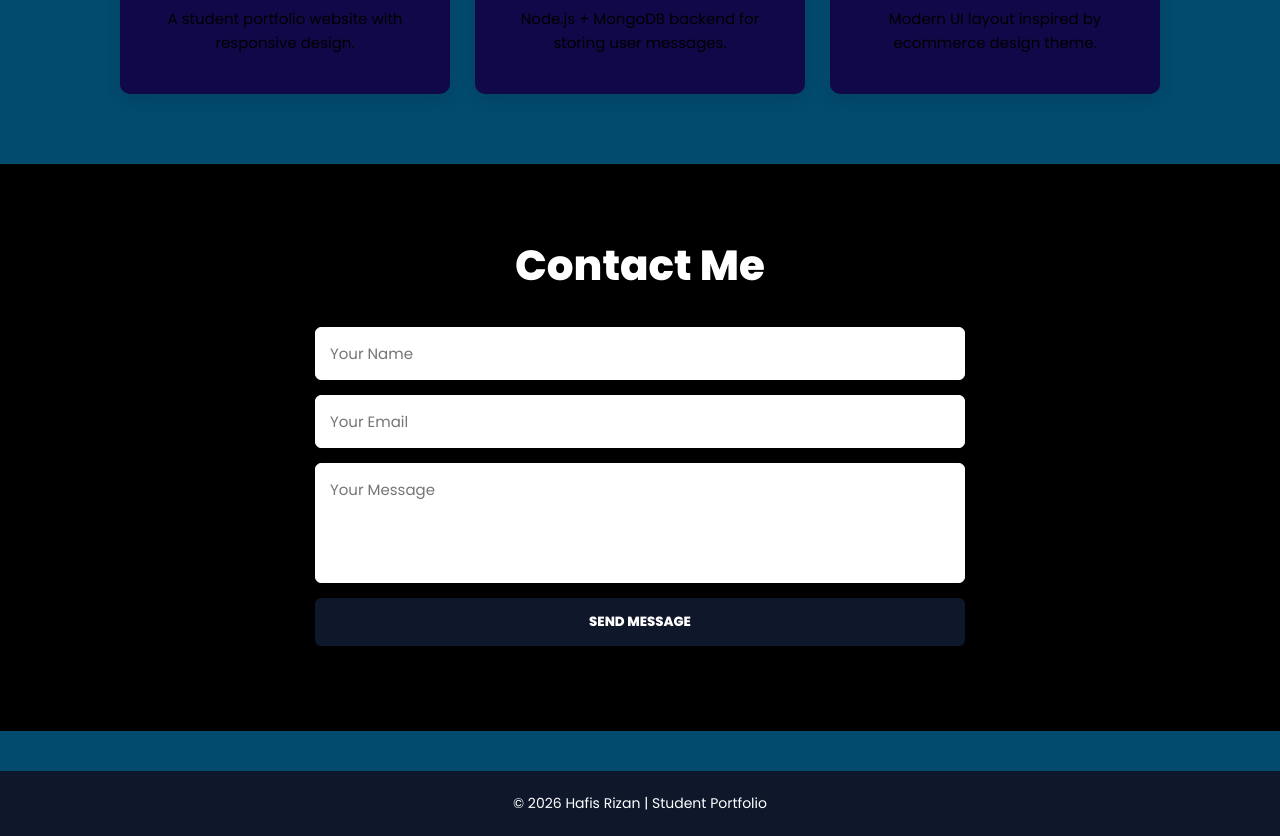
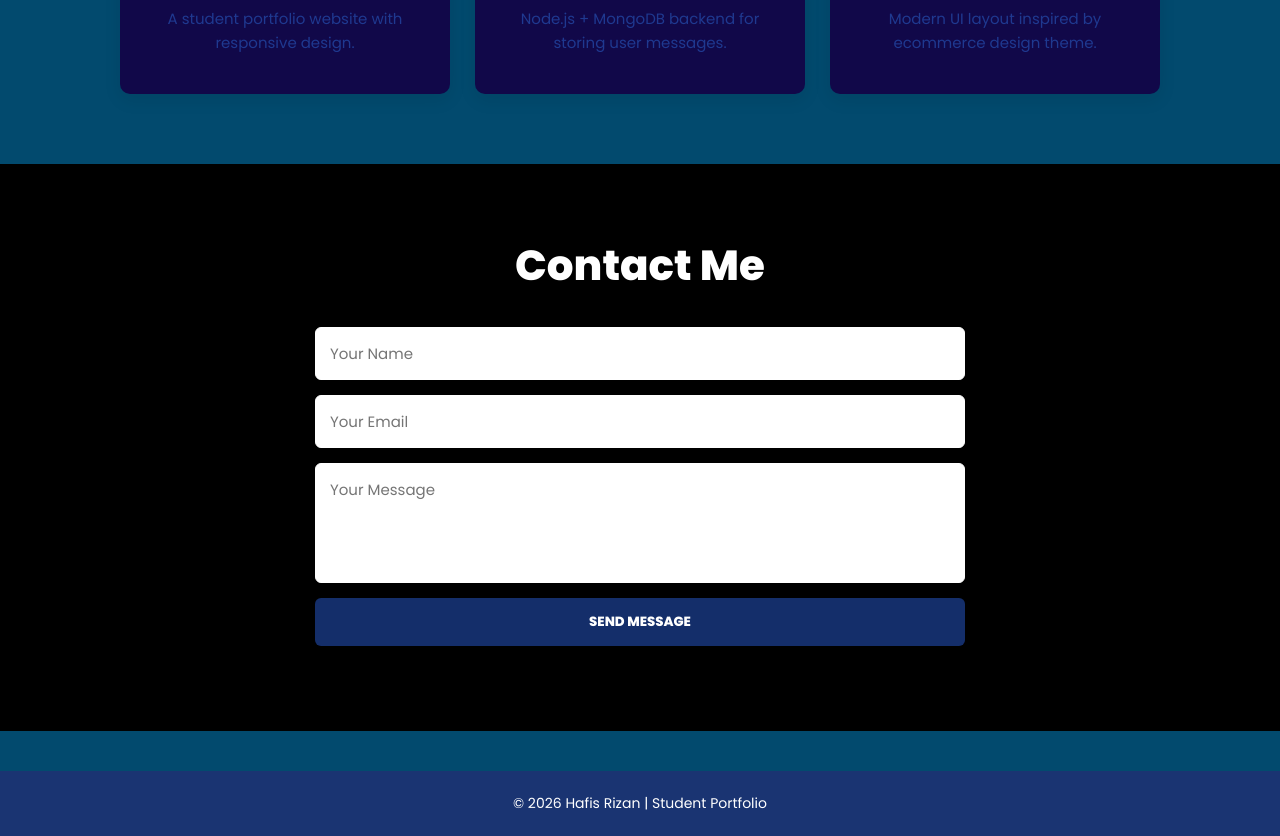
Before and after one commit to 25bcyc27-ux/portfoliowebsite, a plain HTML site: page index.html in a window 1280 px wide. Shown: the part 1765-2601 px from the top of the page. Drawn offline with Linux system fonts and the light colour scheme.

Commit message:
work two

```diff
--- a/style.css
+++ b/style.css
@@ -141,7 +141,7 @@ body {
 
 .card p {
   font-size: 15px;
-  color: #000000;
+  color: #1f3990;
   line-height: 1.6;
 }
 
@@ -178,7 +178,7 @@ input:focus, textarea:focus {
 
 /* Button */
 button {
-  background: #0f172a;
+  background: #142e6a;
   color: white;
   padding: 14px;
   border: none;
@@ -202,7 +202,7 @@ button:hover {
 
 /* Footer */
 .footer {
-  background: #0f172a;
+  background: #1a3472;
   color: white;
   text-align: center;
   padding: 22px;
```
